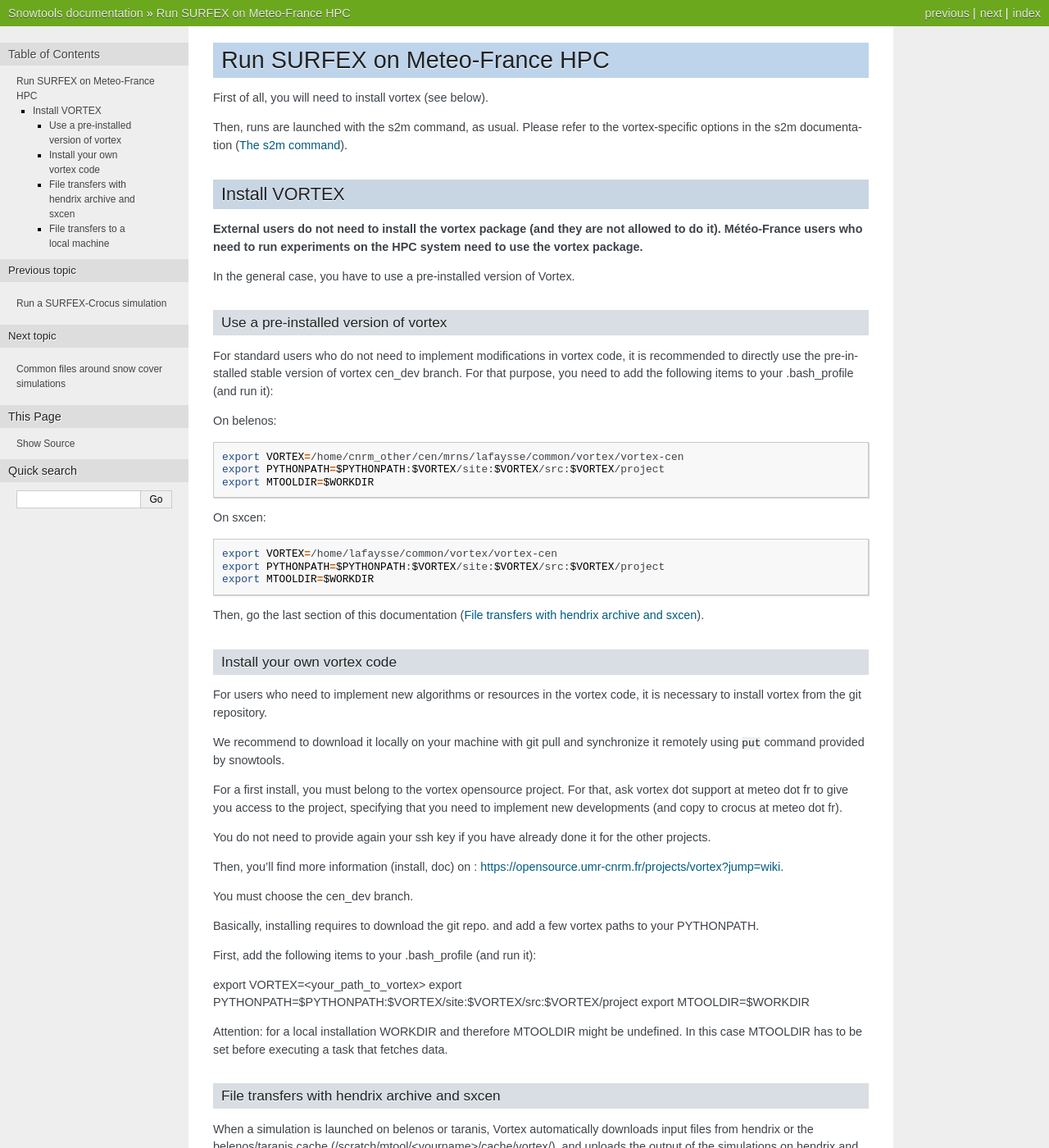
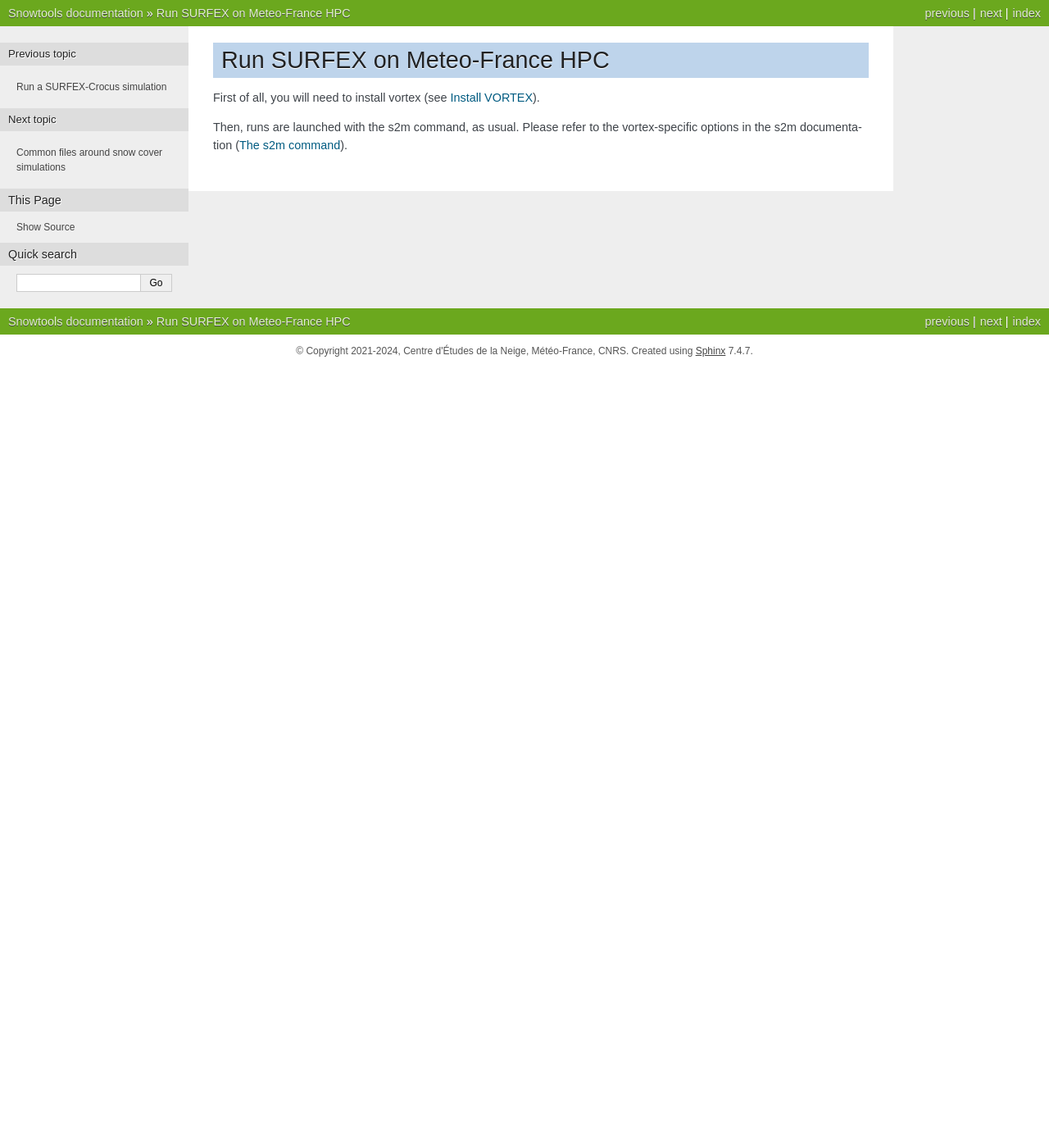
Before and after one commit to UMR-CNRM/snowtools, a Sphinx documentation site: the page built from doc/source/misc/surfex-hpc.rst, in a window 1280 px wide and 1400 px high. Shown: the whole window at 82% size. Built offline with Sphinx 7.4.7, drawn with Linux system fonts in a browser that asks for light colours; formulas are drawn with MathJax 3; some of the changed text lies outside the part shown.

Commit message:
documentation: add common vortex at CEN and make install vortex page easier to find

```diff
--- a/doc/source/misc/surfex-hpc.rst
+++ b/doc/source/misc/surfex-hpc.rst
@@ -1,97 +1,6 @@
 Run SURFEX on Meteo-France HPC
 ==============================
 
-First of all, you will need to install vortex (see below).
+First of all, you will need to install vortex (see :ref:`install-vortex`).
 
 Then, runs are launched with the s2m command, as usual. Please refer to the vortex-specific options in the s2m documentation (:ref:`s2m-command`).
-
-.. _install-vortex:
-
-Install VORTEX
---------------
-
-**External users do not need to install the vortex package (and they are not allowed to do it). Météo-France users who need to run experiments on the HPC system need to use the vortex package.**
-
-In the general case, you have to use a pre-installed version of Vortex.
-
-Use a pre-installed version of vortex
-^^^^^^^^^^^^^^^^^^^^^^^^^^^^^^^^^^^^^
-
-For standard users who do not need to implement modifications in vortex code, it is recommended to directly use the pre-installed stable version of vortex cen_dev branch. For that purpose, you need to add the following items to your .bash_profile (and run it):
-
-On belenos:
-
-.. code-block:: bash
-
-   export VORTEX=/home/cnrm_other/cen/mrns/lafaysse/common/vortex/vortex-cen
-   export PYTHONPATH=$PYTHONPATH:$VORTEX/site:$VORTEX/src:$VORTEX/project
-   export MTOOLDIR=$WORKDIR
-
-On sxcen:
-
-.. code-block:: bash
-
-   export VORTEX=/home/lafaysse/common/vortex/vortex-cen
-   export PYTHONPATH=$PYTHONPATH:$VORTEX/site:$VORTEX/src:$VORTEX/project
-   export MTOOLDIR=$WORKDIR
-
-Then, go the last section of this documentation (:ref:`vortex-file-transfer`).
-
-Install your own vortex code
-^^^^^^^^^^^^^^^^^^^^^^^^^^^^
-
-For users who need to implement new algorithms or resources in the vortex code, it is necessary to install vortex from the git repository.
-
-We recommend to download it locally on your machine with git pull and synchronize it remotely using ``put`` command provided by snowtools.
-
-For a first install, you must belong to the vortex opensource project. For that, ask vortex dot support at meteo dot fr to give you access to the project, specifying that you need to implement new developments (and copy to crocus at meteo dot fr).
-
-You do not need to provide again your ssh key if you have already done it for the other projects.
-
-Then, you'll find more information (install, doc) on : https://opensource.umr-cnrm.fr/projects/vortex?jump=wiki.
-
-You must choose the cen_dev branch.
-
-Basically, installing requires to download the git repo. and add a few vortex paths to your PYTHONPATH.
-
-First, add the following items to your .bash_profile (and run it):
-
-export VORTEX=<your_path_to_vortex>
-export PYTHONPATH=$PYTHONPATH:$VORTEX/site:$VORTEX/src:$VORTEX/project
-export MTOOLDIR=$WORKDIR
-
-Attention: for a local installation WORKDIR and therefore MTOOLDIR might be undefined. In this case MTOOLDIR has to be set before executing a task that fetches data.
-
-.. _vortex-file-transfer:
-
-File transfers with hendrix archive and sxcen
-^^^^^^^^^^^^^^^^^^^^^^^^^^^^^^^^^^^^^^^^^^^^^
-
-When a simulation is launched on belenos or taranis, Vortex automatically downloads input files from hendrix or the belenos/taranis cache (/scratch/mtool/<yourname>/cache/vortex/), and uploads the output of the simulations on hendrix and the cache. You just have to let Vortex use ftp from belenos/taranis to hendrix by running the following command:
-
-.. code-block:: bash
-
-   ftmotpasse -h hendrix.meteo.fr -u <yourname>
-
-The same procedure applies if you'd like to upload light output data to any server other than hendrix, e.g. sxcen.cnrm.meteo.fr :
-
-.. code-block:: bash
-
-   ftmotpasse -h sxcen.cnrm.meteo.fr -u <yourname>
-
-Do not forget to re-run these commands every time you change your password (as Météo-France asks you on a yearly basis). Otherwise, the authentication for the trasfer of outputs will fail.
-
-File transfers to a local machine
-^^^^^^^^^^^^^^^^^^^^^^^^^^^^^^^^^
-
-Make sure that your user creditals for hendrix are stored in your .netrc file (in the home directory). There should be a line like::
-
-   machine hendrix.meteo.fr login <yourusername> password <yourpassword>
-
-and that only the user has read and write permissions for the .netrc file::
-
-   chmod og-rw .netrc
-
-(removes read and write permissions for group and other).
-
-That's it !
```
Also changed, not shown: doc/source/misc/install.rst (+7 -0 lines), doc/source/misc/vortex-install.rst (added, +101 -0 lines).
